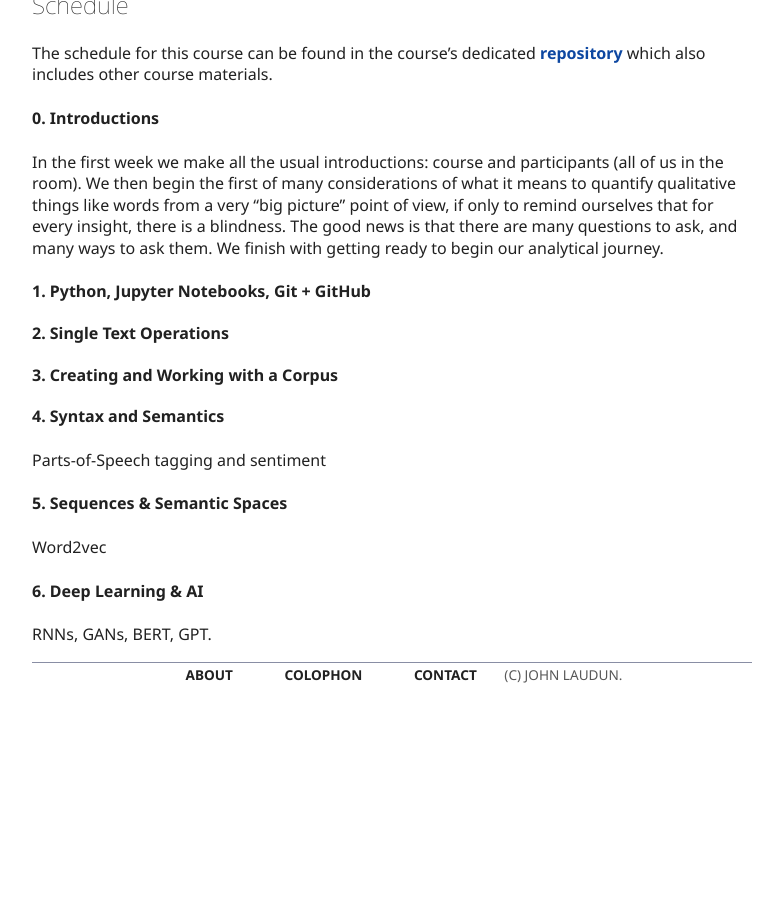
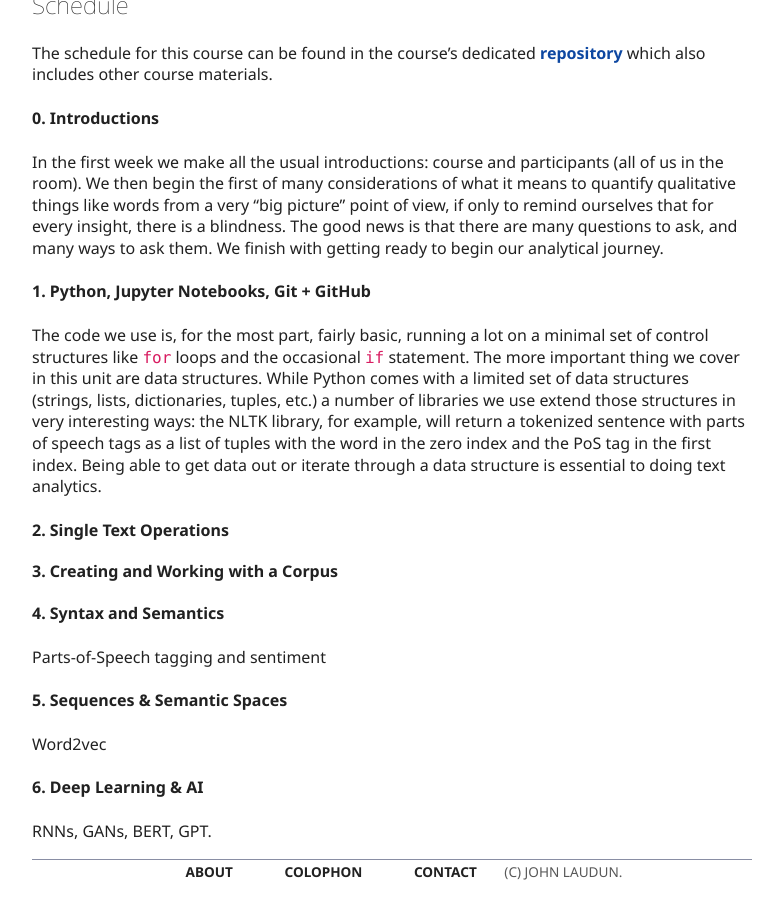
Before and after one commit to johnlaudun/jln, a Jekyll site: the page built from teaching/courses/370-ta/index.md, in a window 1280 px wide and 900 px high, scrolled down 5046 px. Shown: the whole window, without its empty margins (248-1023 px from the left). Built offline with Jekyll 4.4.1, drawn with Linux system fonts in a browser that asks for light colours; before the commit the page ends 5750 px from its top, so only the background shows below that.

Commit message:
Added data structure paragraph to 370-ta syllabus.

```diff
--- a/teaching/courses/370-ta/index.md
+++ b/teaching/courses/370-ta/index.md
@@ -168,6 +168,8 @@ In the first week we make all the usual introductions: course and participants (
 
 ### 1. Python, Jupyter Notebooks, Git + GitHub
 
+The code we use is, for the most part, fairly basic, running a lot on a minimal set of control structures like `for` loops and the occasional `if` statement. The more important thing we cover in this unit are data structures. While Python comes with a limited set of data structures (strings, lists, dictionaries, tuples, etc.) a number of libraries we use extend those structures in very interesting ways: the NLTK library, for example, will return a tokenized sentence with parts of speech tags as a list of tuples with the word in the zero index and the PoS tag in the first index. Being able to get data out or iterate through a data structure is essential to doing text analytics.
+
 ### 2. Single Text Operations
 
 ### 3. Creating and Working with a Corpus
```
